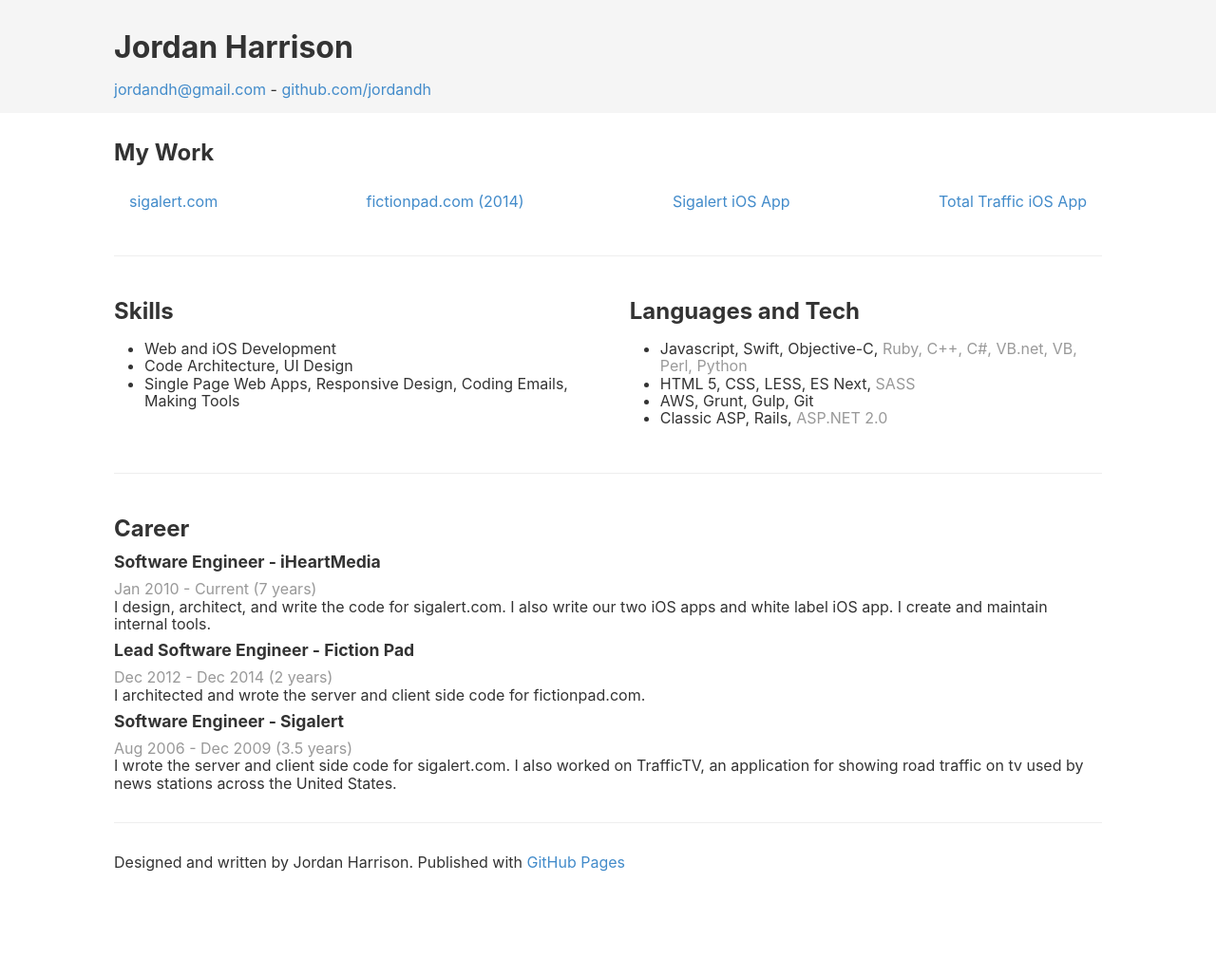
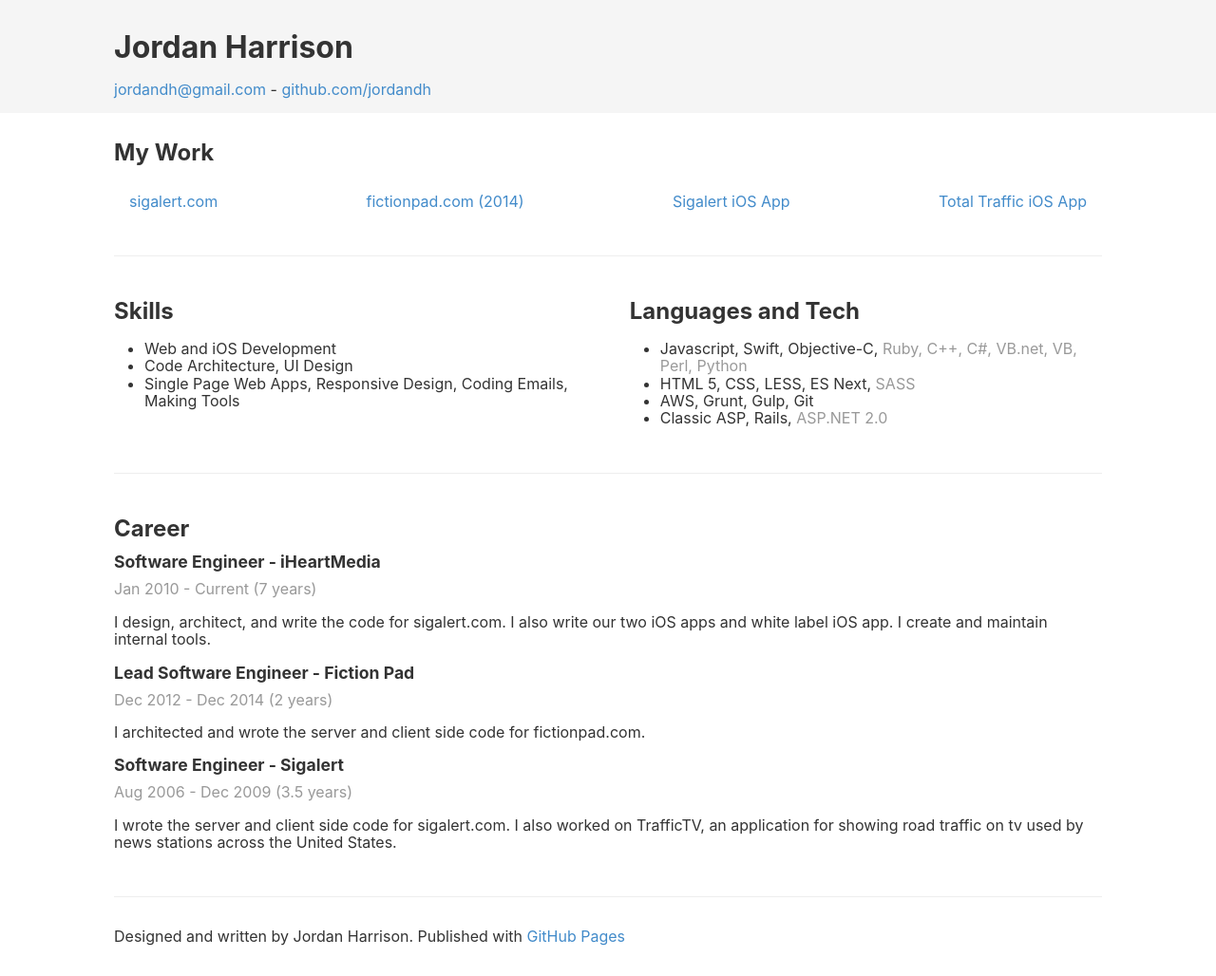
Before and after one commit to jordandh/resume, a Jekyll site: the page built from README.md, in a window 1280 px wide. Shown: the whole page at 95% size. Built offline with Jekyll 4.4.1, drawn with Linux system fonts in a browser that asks for light colours; our own code applies the rules of GitHub Pages for plain Markdown files; before the commit the page ends 933 px from its top, so only the background shows below that.

Commit message:
Update style.scss

```diff
--- a/assets/css/style.scss
+++ b/assets/css/style.scss
@@ -37,11 +37,11 @@ h3 {
 }
 
 p {
-  margin: 0;
+  margin: 0 0 $content-padding;
 }
 
 ul {
-  padding-left: 2em;
+  padding-left: $content-padding * 2;
 }
 
 a {
```
